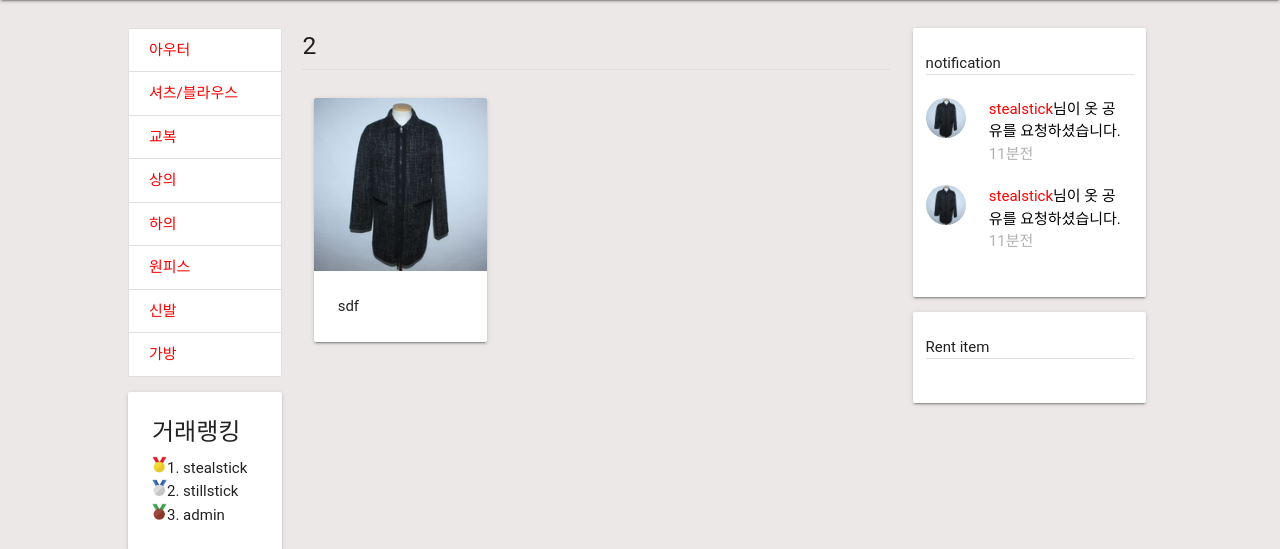
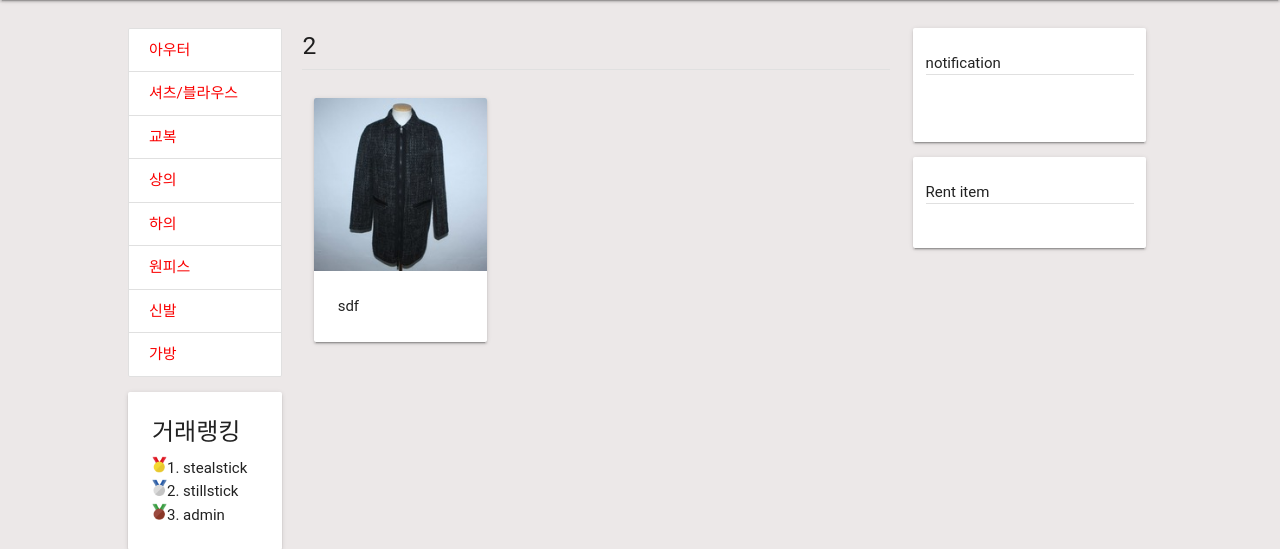
Before and after one commit to stealstick/clothes, a Django app: page /category/2 in a window 1280 px wide. Shown: the part 60-609 px from the top of the page. Run offline with Django 3.2, Linux system fonts and the light colour scheme; a user stored in the database is signed in; data comes from the database, SQL or seed files in the repository; some libraries are stand-ins or nearby versions; some web fonts are replaced.

Commit message:
라이트 사이드바 백엔드 연

```diff
--- a/templates/main/layout.html
+++ b/templates/main/layout.html
@@ -28,8 +28,10 @@
         <div class="nav-wrapper nav-color">
             <a href="/" class="brand-logo center nav-logo"><img src="{% static 'main/img/clothup-logo.png' %}" width="120px;"></a>
             <ul id="nav-mobile" class="left hide-on-med-and-down nav-search">
-        <li><input type="text" class ="main-search" name="" /></li>
-        <li><button type="submit" class="search-icon"><i class="material-icons search-icon">search</i></button></li>
+            <form action="/search" method="get">
+            {% csrf_token %}
+        <li><input type="text" class ="main-search" name="search" /></li>
+        <li><button type="submit" class="search-icon"><i class="material-icons search-icon">search</i></button></li></form>
       </ul>
             <ul id="nav-mobile" class="right nav-account hide-on-med-and-down">
             {% if request.user.is_authenticated %}
@@ -87,19 +89,8 @@
             notification
                 <div class="divider"></div>
                 <br />
-                <div class="col s12 l3 no-padding">
-                    <img src="{% static 'main/img/cloth1.jpg' %}" width="40px" class="circle responsive-img">
-                </div>
-                <div class="col s12 l9">
-
-                    <a class = "event">
-                        <!-- notice the "circle" class -->
-                        <span class="lend-user">stealstick</span>님이 옷 공유를 요청하셨습니다.
-                    </a>
-                    <p class ="event-sub">11분전
-                    </p>
-                </div>
             </div>
+            {% for send in my_send %}
             <div class="row">
                 <div class="col s12 l3 no-padding">
                     <img src="{% static 'main/img/cloth1.jpg' %}" width="40px" class="circle responsive-img">
@@ -107,13 +98,14 @@
                 <div class="col s12 l9">
                     <a class = "event">
                         <!-- notice the "circle" class -->
-                        <span class="lend-user">stealstick</span>님이 옷 공유를 요청하셨습니다.
+                        <span class="lend-user">{{ send.owner }}</span>님이 옷 공유를 요청하셨습니다.
                     </a>
-                    <p class ="event-sub">11분전
+                    <p class ="event-sub">{{ send.update.time }}
                     </p>
                 </div>
 
             </div>
+            {% endfor %}
         </div>
     </div>
 
```
